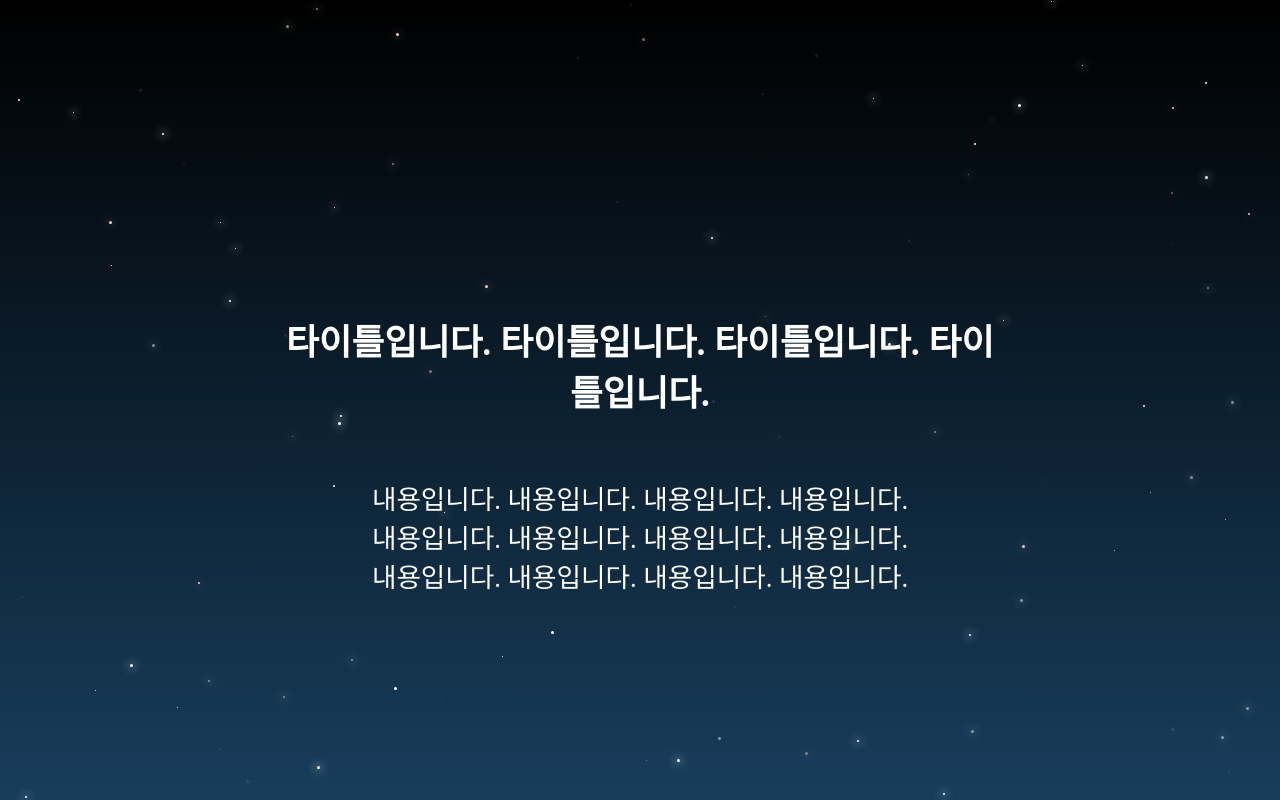
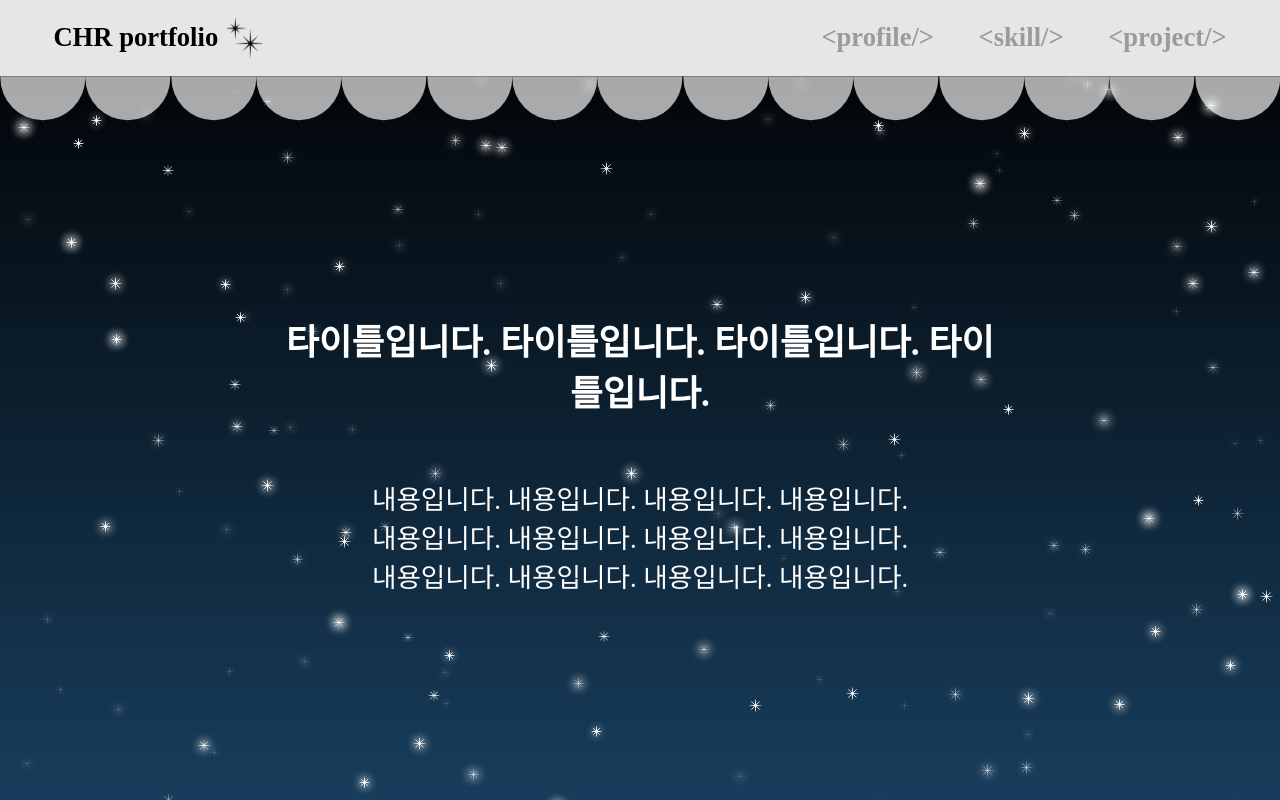
Before and after one commit to chr0405/chr0405-portfolio, a Next.js app: page / in a window 1280 px wide. Both pictures are taken after a click on the element "타이틀입니다. 타이틀입니다. 타이틀입니다. 타이틀입니다.". Shown: the top 800 px of the page. Built offline with nearby package versions, Linux system fonts and the light colour scheme; a web font is replaced by a local one.

Commit message:
intro 배경 효과 수정

```diff
--- a/app/layout.tsx
+++ b/app/layout.tsx
@@ -18,7 +18,7 @@ export default function RootLayout({
   return (
     <html lang="en">
       <body>
-        {/* <Header/> */}
+        <Header/>
         {children}
         <Footer/>
       </body>
--- a/components/Intro.tsx
+++ b/components/Intro.tsx
@@ -9,8 +9,8 @@ export default function Intro() {
     const [stars, setStars] = useState([]);
 
     useEffect(() => {
-        const windowWidth = window.innerWidth;
-        const windowHeight = window.innerHeight;
+        const windowWidth = innerWidth;
+        const windowHeight = 1024;
 
         function getRandomValue(max) {
             return Math.floor(Math.random() * max);
@@ -22,24 +22,28 @@ export default function Intro() {
 
         const starsArray = [];
 
-        for (let i = 0; i < 100; i++) {
-            const _s = getRandomValue(3);
-            const _o = getRandomValue(3);
-            const _t = getRandomValue(4);
+        for (let i = 0; i < 200; i++) {
+            const styleOption = getRandomValue(3);
+            const opacityOption = getRandomValue(3);
+            const twinkleOption = getRandomValue(4);
             const x = getRandomValue(windowWidth);
             const y = getRandomValue(windowHeight);
 
-            const className = `${styles.star} ${styles[style[_s]]} ${styles[opacity[_o]]} ${styles[twinkle[_t]]}`;
+            const styleName = `${styles[style[styleOption]]}`;
+            const opacityName = `${styles[opacity[opacityOption]]}`;
+            const twinkleName = `${styles[twinkle[twinkleOption]]}`;
 
             starsArray.push({
-                className: className,
+                styleName: styleName,
+                opacityName: opacityName,
+                twinkleName: twinkleName,
                 x: x,
                 y: y
             });
         }
 
         setStars(starsArray);
-    }, []); // Run only once when the component mounts
+    }, []);
 
     return (
         <>
@@ -55,10 +59,15 @@ export default function Intro() {
                         내용입니다. 내용입니다. 내용입니다. 내용입니다.<br/>
                     </p>
                 </div>
-                {stars.map((star, index) => (
-                    <div key={index} className={star.className} style={{ position: 'absolute', top: star.y, left: star.x }}></div>
-                ))}
             </div>
+            {underline && stars.map((star, index) => (
+                <div key={index}>
+                    <div className={`${styles.star} ${star.styleName} ${star.opacityName} ${star.twinkleName}`} style={{ position: 'absolute', top: star.y, left: star.x }}></div>
+                    <div className={`${styles.star2} ${star.styleName} ${star.opacityName} ${star.twinkleName}`} style={{ position: 'absolute', top: star.y, left: star.x }}></div>
+                    <div className={`${styles.star3} ${star.styleName} ${star.opacityName} ${star.twinkleName}`} style={{ position: 'absolute', top: star.y, left: star.x }}></div>
+                    <div className={`${styles.star4} ${star.styleName} ${star.opacityName} ${star.twinkleName}`} style={{ position: 'absolute', top: star.y, left: star.x }}></div>
+                </div>
+            ))}
         </>
     );
 }
--- a/components/componentsStyles/Intro.module.css
+++ b/components/componentsStyles/Intro.module.css
@@ -45,21 +45,68 @@
     overflow: hidden;
     animation-direction: alternate;
     animation-iteration-count: infinite;
+
+    border-left: 5px solid transparent;
+    border-right: 5px solid transparent;
 }
 
+.star2 {
+    border-radius: 50%;
+    background-color: white;
+    position: absolute;
+    overflow: hidden;
+    animation-direction: alternate;
+    animation-iteration-count: infinite;
+
+    border-left: 5px solid transparent;
+    border-right: 5px solid transparent;
+
+    transform: translate(-0%, -0%) rotate(90deg);
+}
+
+.star3 {
+    border-radius: 50%;
+    background-color: white;
+    position: absolute;
+    overflow: hidden;
+    animation-direction: alternate;
+    animation-iteration-count: infinite;
+
+    border-left: 5px solid transparent;
+    border-right: 5px solid transparent;
+
+    transform: translate(-0%, -0%) rotate(45deg);
+}
+
+.star4 {
+    border-radius: 50%;
+    background-color: white;
+    position: absolute;
+    overflow: hidden;
+    animation-direction: alternate;
+    animation-iteration-count: infinite;
+
+    border-left: 5px solid transparent;
+    border-right: 5px solid transparent;
+
+    transform: translate(-0%, -0%) rotate(135deg);
+}
+
+/* 크기 */
 .style1 {
     width: 1px;
     height: 1px;
 }
 .style2 {
     width: 2px;
-    height: 2px;
+    height: 1px;
 }
 .style3 {
     width: 3px;
-    height: 3px;
+    height: 1px;
 }
 
+/* 투명도 */
 .opacity1 {
     opacity: 1;
 }
@@ -70,6 +117,7 @@
     opacity: 0.1;
 }
 
+/* 반짝임 애니메이션 */
 .twinkle1 {
     animation-duration: 0.5s;
     animation-name: twinkling;
@@ -84,7 +132,7 @@
 }
 .twinkle4 {
     animation-duration: 2s;
-    animation-name: twinklingWithNoBoxShadow;
+    animation-name: twinkling;
 }
 
 @keyframes twinkling {
@@ -93,29 +141,10 @@
     }
 
     50% {
-        box-shadow: 0 0 10px 2px rgb(255, 255, 255, 0.4);
+        box-shadow: 0 0 10px 2px rgb(255, 255, 255, 0.5);
     }
 
     100% {
         box-shadow: 0 0 10px 0px rgb(255, 255, 255, 0.1);
     }
 }
-
-@keyframes twinklingWithNoBoxShadow {
-    0% {
-        background-color: #ffffff;
-        box-shadow: 0 0 10px 0px rgba(255, 255, 255, 1);
-    }
-    20% {
-        background-color: #ffc4c4;
-        box-shadow: 0 0 10px 0px rgb(255, 196, 196, 1);
-    }
-    80% {
-        background-color: #c4cfff;
-        box-shadow: 0 0 10px 0px rgb(196, 207, 255, 1);
-    }
-    100% {
-        background-color: #ffffff;
-        box-shadow: 0 0 10px 0px rgba(255, 255, 255, 0.2);
-    }
-}
```
